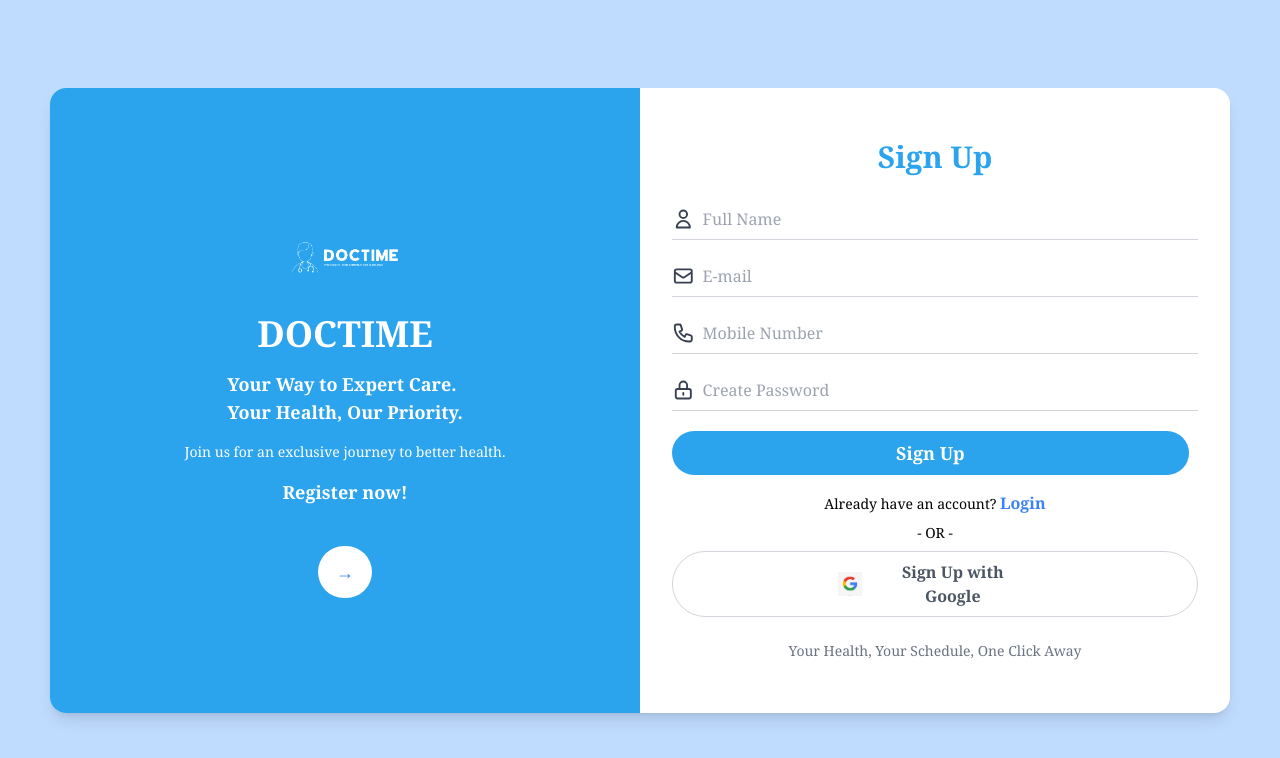
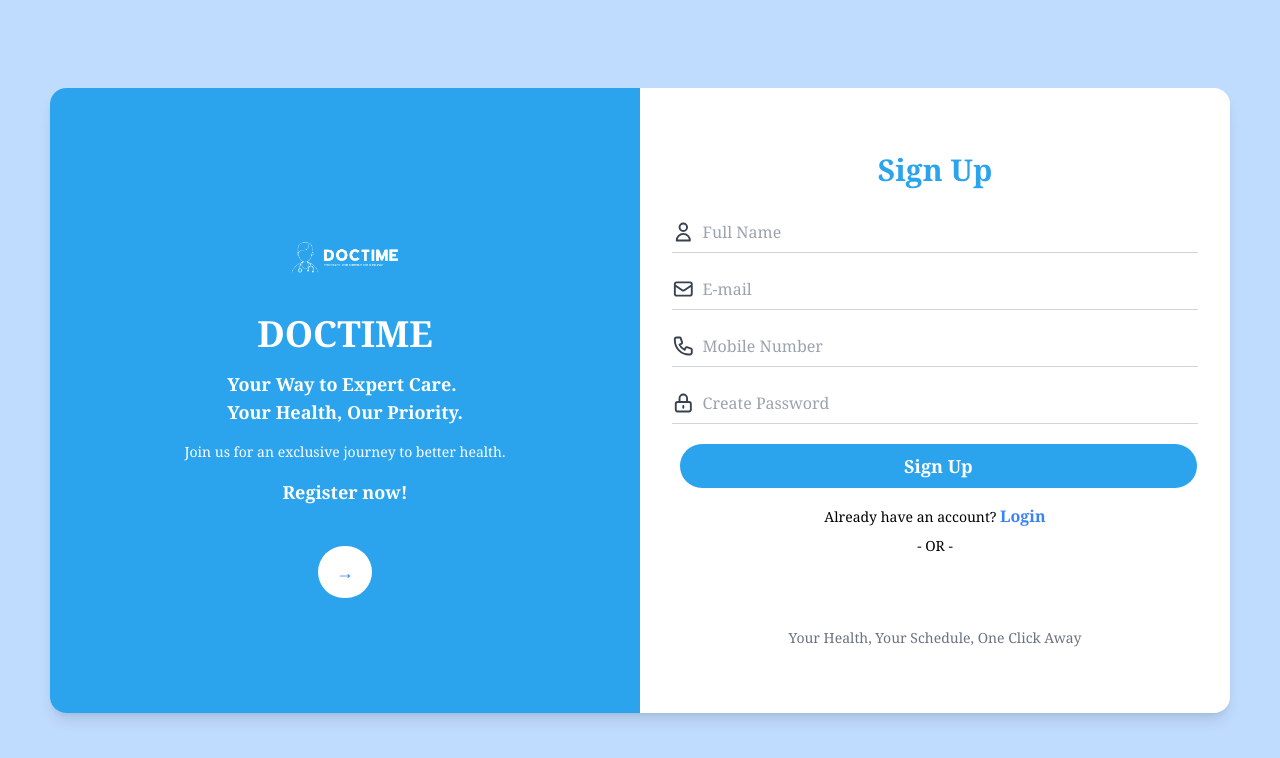
Before and after one commit to hari-1018/DOCTIME, a React (Vite) app in the folder Client/: page /register in a window 1280 px wide. Shown: the top 758 px of the page. Built offline with nearby package versions, Linux system fonts and the light colour scheme.

Commit message:
google authentication

```diff
--- a/Client/package.json
+++ b/Client/package.json
@@ -11,8 +11,10 @@
   },
   "dependencies": {
     "@heroicons/react": "^1.0.6",
+    "@react-oauth/google": "^0.12.1",
     "@reduxjs/toolkit": "^2.5.0",
     "axios": "^1.7.9",
+    "dotenv": "^16.4.7",
     "formik": "^2.4.6",
     "lucide-react": "^0.471.1",
     "react": "^18.3.1",
--- a/Client/src/Pages/Register.jsx
+++ b/Client/src/Pages/Register.jsx
@@ -1,11 +1,13 @@
 import Logo from "../assets/Doctime.png";
 // import RegImage from "../assets/RegPage.webp";
-import Google from "../assets/Google.webp"
+// import Google from "../assets/Google.webp"
 import { UserIcon, MailIcon, PhoneIcon, LockClosedIcon } from '@heroicons/react/outline';
 import {useNavigate, Link} from "react-router-dom";
 import {useFormik} from "formik";
 import { toast } from "react-toastify";
 import "react-toastify/dist/ReactToastify.css";
+import { GoogleLogin } from "@react-oauth/google";
+import axios from "axios"
 
 
 const Register = () => {
@@ -175,17 +177,28 @@
           <input
             type="submit"
             value="Sign Up"
-            className="bg-blue-default hover:bg-blue-500 text-white rounded-full py-2 px-56 text-lg font-semibold mt-5" />
+            className="bg-blue-default hover:bg-blue-500 text-white rounded-full py-2 px-56 text-lg font-semibold mt-5 ml-2" />
           </Link>
           </form>
 
           <div className="text-center mt-4">
             <p className="text-sm">Already have an account? <a href="/login" className="text-blue-500 text-base font-semibold">Login</a></p>
             <p className="text-sm my-2">- OR -</p>
-            <button className="bg-white text-gray-600 hover:bg-gray-200 font-semibold rounded-full py-2 px-[165px] border border-gray-300 flex items-center justify-center">
+            {/* <button className="bg-white text-gray-600 hover:bg-gray-200 font-semibold rounded-full py-2 px-[165px] border border-gray-300 flex items-center justify-center">
               <img src={Google} alt="Google Icon" className="w-6 h-6 mr-3"/>
               Sign Up with Google
-            </button>
+            </button> */}
+            <div>
+              <GoogleLogin
+              onSuccess={async(credentialResponse) => {
+              const post = await axios.post('http://localhost:5555/api/auth/reg', credentialResponse)
+              console.log(post)
+              }}
+              onError={() => {
+              console.log("Login Failed");
+              }}
+              />
+          </div>
           </div>
           <p className="text-center text-gray-500 text-sm mt-6">Your Health, Your Schedule, One Click Away</p>
         </div>
--- a/Client/src/main.jsx
+++ b/Client/src/main.jsx
@@ -1,13 +1,19 @@
-import { StrictMode } from 'react'
-import { createRoot } from 'react-dom/client'
-import './index.css'
-import App from './App.jsx'
-import { BrowserRouter } from 'react-router-dom'
+import { StrictMode } from 'react';
+import { createRoot } from 'react-dom/client';
+import './index.css';
+import App from './App.jsx';
+import { BrowserRouter } from 'react-router-dom';
+import {GoogleOAuthProvider} from '@react-oauth/google';
+
+
+const CLIENTID = import.meta.env.VITE_GOOGLE_CLIENT_ID;
 
 createRoot(document.getElementById('root')).render(
   <StrictMode>
     <BrowserRouter>
-    <App />
+    <GoogleOAuthProvider clientId={CLIENTID}>
+      <App />
+    </GoogleOAuthProvider>
     </BrowserRouter>
   </StrictMode>,
 )
```
Also changed, not shown: 2 other files (tests, documents, lock files or other folders).
